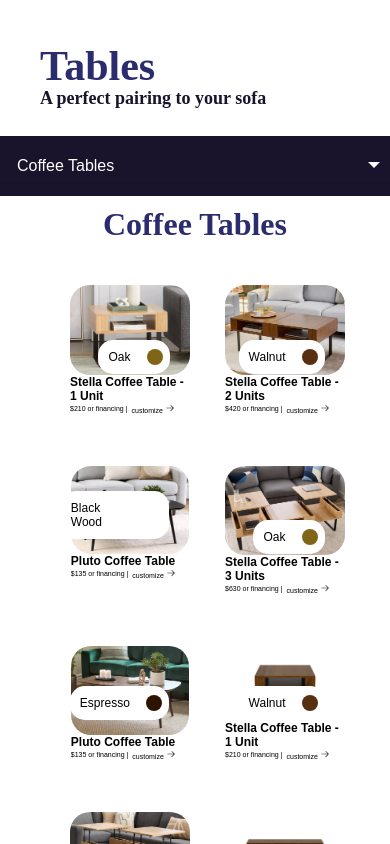
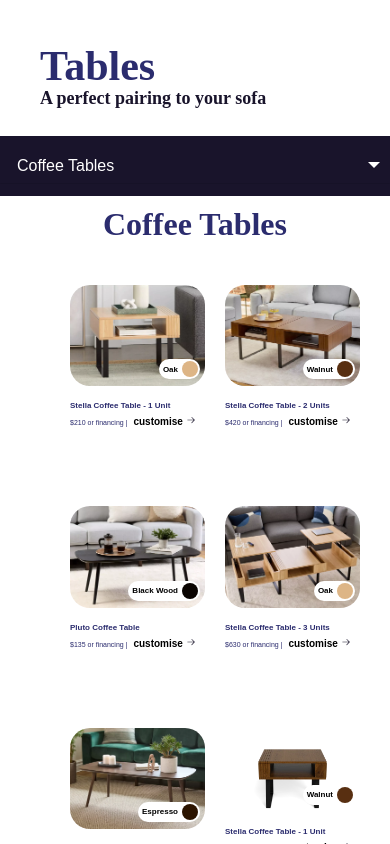
Before and after one commit to abbyshabi/cozey_table_UI, a React (Create React App) app: page / in a window 390 px wide. Shown: the top 844 px of the page. Built offline with nearby package versions, Linux system fonts and the light colour scheme; what webfontloader would draw is missing.

Commit message:
fix: fix styling and responsiveness

```diff
--- a/src/App.css
+++ b/src/App.css
@@ -5,6 +5,7 @@
   padding: 0 20px;
   box-sizing: border-box;
   margin-top: 10px;
+  color: rgb(43, 44, 110);
 }
 
 .product-category {
@@ -57,7 +58,7 @@
   .product-list.grid-2 {
     display: grid;
     grid-template-columns: 1fr 1fr;
-    justify-items: center;
+   gap: 20px 0px
   }
   .product-category {
     font-size: 32px;
@@ -76,7 +77,7 @@
 
   .product-list-container {
     max-width: 100%;
-    margin: 10px auto;
+    /* margin: 10px auto; */
     box-sizing: border-box;
   }
 }
--- a/src/App.js
+++ b/src/App.js
@@ -13,7 +13,6 @@ function App() {
     setProducts(productsData);
   }, []);
 
-  // Create refs for each category section
   const coffeeRef = useRef(null);
   const sideRef = useRef(null);
   const mediaRef = useRef(null);
--- a/src/Components/MenuBar/index.js
+++ b/src/Components/MenuBar/index.js
@@ -9,6 +9,7 @@ export const MenuBar = ({
 }) => {
   const [activeId, setActiveId] = useState(null)
 
+  console.log(activeId, selectedCategory);
   const handleMenuItemClick = category => {
     setActiveId(category)
     onMenuItemClick(category)
@@ -24,7 +25,7 @@ export const MenuBar = ({
           <a
             href='#coffeeTables'
             className={`menu_text ${
-              activeId === 'coffeeTables' ? 'active-link menu_text' : ''
+              activeId === 'coffee' ? 'active-link menu_text' : ''
             }`}
             onClick={() => handleMenuItemClick('coffee')}
           >
@@ -33,7 +34,7 @@ export const MenuBar = ({
           <a
             href='#sideTables'
             className={`menu_text ${
-              activeId === 'sideTables' ? 'active-link menu_text' : ''
+              activeId === 'side' ? 'active-link menu_text' : ''
             }`}
             onClick={() => handleMenuItemClick('side')}
           >
@@ -42,7 +43,7 @@ export const MenuBar = ({
           <a
             href='#mediaTables'
             className={`menu_text ${
-              activeId === 'mediaUnits' ? 'active-link menu_text' : ''
+              activeId === 'media' ? 'active-link menu_text' : ''
             }`}
             onClick={() => handleMenuItemClick('media')}
           >
@@ -51,7 +52,7 @@ export const MenuBar = ({
           <a
             href='#tableSets'
             className={`menu_text ${
-              activeId === 'tableSets' ? 'active-link menu_text' : ''
+              activeId === 'table_sets' ? 'active-link menu_text' : ''
             }`}
             onClick={() => handleMenuItemClick('table_sets')}
           >
--- a/src/Components/MenuBar/style.css
+++ b/src/Components/MenuBar/style.css
@@ -6,7 +6,7 @@
 
 .active-link {
   color: #fff;
-  border-bottom: 2px solid #fff;
+  border-bottom: 4px solid #fff;
 }
 
 .myHeader {
@@ -20,6 +20,7 @@
     -webkit-box-align: center;
     align-items: center;
     height: 60px;
+    width: 100%;
   }
 
 .menu_text {
@@ -127,3 +128,10 @@
   .menu_items {
     margin-left: 50px
   }
+
+  @media (min-width: 1023px) {
+    .myHeader {
+        width: 100%;
+    }
+
+}
--- a/src/Components/ProductCard/index.js
+++ b/src/Components/ProductCard/index.js
@@ -1,21 +1,23 @@
 import React, { useState } from 'react'
 import './style.css'
 import ArrowIcon from '../ArrowIcon/index'
+import { toCamelCase } from '../../utils';
 
 const colorScheme = {
   espresso: '#2C1400',
   walnut: '#582F11',
-  oak: '#806517',
-  blackwood: '#000'
+  oak: 'rgb(221, 181, 134)',
+  blackwood: 'rgb(10, 4, 1)',
+  eclipse: 'rgb(29, 29, 29)',
+  twilight: 'rgb(153, 153, 153)',
+  solstice: 'rgb(248, 248, 248)'
 };
 
 const ProductCard = ({ product }) => {
-  const [colorOptionsVisible, setColorOptionsVisible] = useState(false)
 
-  const toggleColorOptions = () => {
-    setColorOptionsVisible(!colorOptionsVisible)
-  }
-  const colorCode = colorScheme[product?.name?.toLowerCase()];
+
+  console.log(toCamelCase(product?.name?.toLowerCase()))
+  const colorCode = colorScheme[toCamelCase(product?.name?.toLowerCase())];
 
 
   return (
@@ -38,7 +40,7 @@ const ProductCard = ({ product }) => {
           {product?.price} |{' '}
           <span className='customize'>
             {' '}
-            customize <ArrowIcon size={10} color='#19142B' direction='right' />
+            customise <ArrowIcon size={10} color='#19142B' direction='right' />
           </span>
         </p>
       </div>
--- a/src/Components/ProductCard/style.css
+++ b/src/Components/ProductCard/style.css
@@ -1,10 +1,9 @@
-.product-card {
-    position: relative;
+.product-card {    position: relative;
     display: flex;
     flex-direction: column;
     align-items: flex-start;
     justify-content: space-evenly;
-    width: 420px;
+    width: 400px;
     background-color: #fff;
     padding: 1px;
 }
@@ -12,15 +11,14 @@
 .product-image {
     border-radius: 20px;
     background-color: rgb(245, 246, 248);
-    width: 400px;
-    height: 300px;
     max-width: 100%;
     object-fit: contain;
+    width: 100%;
 }
 
 .product-details {
+    margin-top: 15px;
     flex-grow: 1;
-    display: flex;
     flex-direction: column;
     align-items: flex-start;
 }
@@ -31,31 +29,61 @@
 }
 
 .product-description {
-    margin: 0;
+    margin-top: 5px;
     font-size: 12px;
-    display: flex;
     align-items: center;
 }
 
-
 .customize {
     margin-left: 4px;
+    color: black;
+    font-weight: 600;
+    font-size: 14px;
 }
 
+.color-label {
+    position: absolute;
+    bottom: 80px;
+    right: 30px;
+    display: flex;
+    flex-direction: row;
+    align-items: center;
+    background-color: #fff;
+    width: auto;
+    border-radius: 15px;
+    padding: 7px;
+    font-weight: bold;
+    left: auto;
+}
+
+.color-name {
+    margin-right: 2px;
+    padding: 2px;
+    color: black;
+    font-size: 12px;
+}
+
+.color-badge {
+    width: 16px;
+    height: 16px;
+    border-radius: 50%;
+}
+@media (min-width: 1000px){
+    .product-image {
+        height: 300px;
+    }
+}
 @media (max-width: 768px) {
     .product-image {
-        border-radius: 20px;
         background: none;
-        width: 100px;
-        height: 100px;
         max-width: 100%;
-        max-height: 100px;
         object-fit: contain;
     }
 
     .product-card {
-        width: 90%;
+        width: 100%;
         padding: 10px;
+        border-radius: 5px;
     }
 
     .product-title {
@@ -65,45 +93,41 @@
     .product-description {
         font-size: 7px;
     }
+
+    .color-label {
+        bottom: 65px;
+        right: 15px;
+        font-weight: bold;
+        padding: 2px;
+    }
+    .color-name{
+        font-size: 8px;
+    }
+    .product-title {
+        font-size: 10px;
+    }
 }
 
 @media (max-width: 900px) {
     .product-card {
-        width: 90%;
+        width: 100%;
         padding: 10px;
+        border-radius: 5px;
     }
 
     .product-image {
         border-radius: 20px;
         width: 100%;
-        height: 100%;
         max-width: 100%;
+    }
+
+    .customize {
+        font-size: 10px;
     }
 }
 
-
-
-.color-label {
-  position: absolute;
-  bottom: 50px;
-  right: 30px;
-  display: flex;
-  flex-direction: row;
-  align-items: center;
-  background-color: #fff;
-    width: auto;
-  border-radius: 15px;
-  padding: 7px;
+@media (max-width: 480px) {
+    .product-title {
+        font-size: 8px;
+    }
 }
-
-.color-name {
-  margin-right: 13px;
-  padding: 3px;
-  font-size: 12px;
-}
-
-.color-badge {
-  width: 16px;
-  height: 16px;
-  border-radius: 50%;
-}
--- /dev/null
+++ b/src/utils.js
@@ -0,0 +1,11 @@
+export function toCamelCase(inputString) {
+    const words = inputString
+      .replace(/\s+/g, '')
+      .split(/[\s-]+/);
+
+    for (let i = 1; i < words.length; i++) {
+      words[i] = words[i][0].toUpperCase() + words[i].substring(1);
+    }
+
+    return words.join('');
+  }
```
